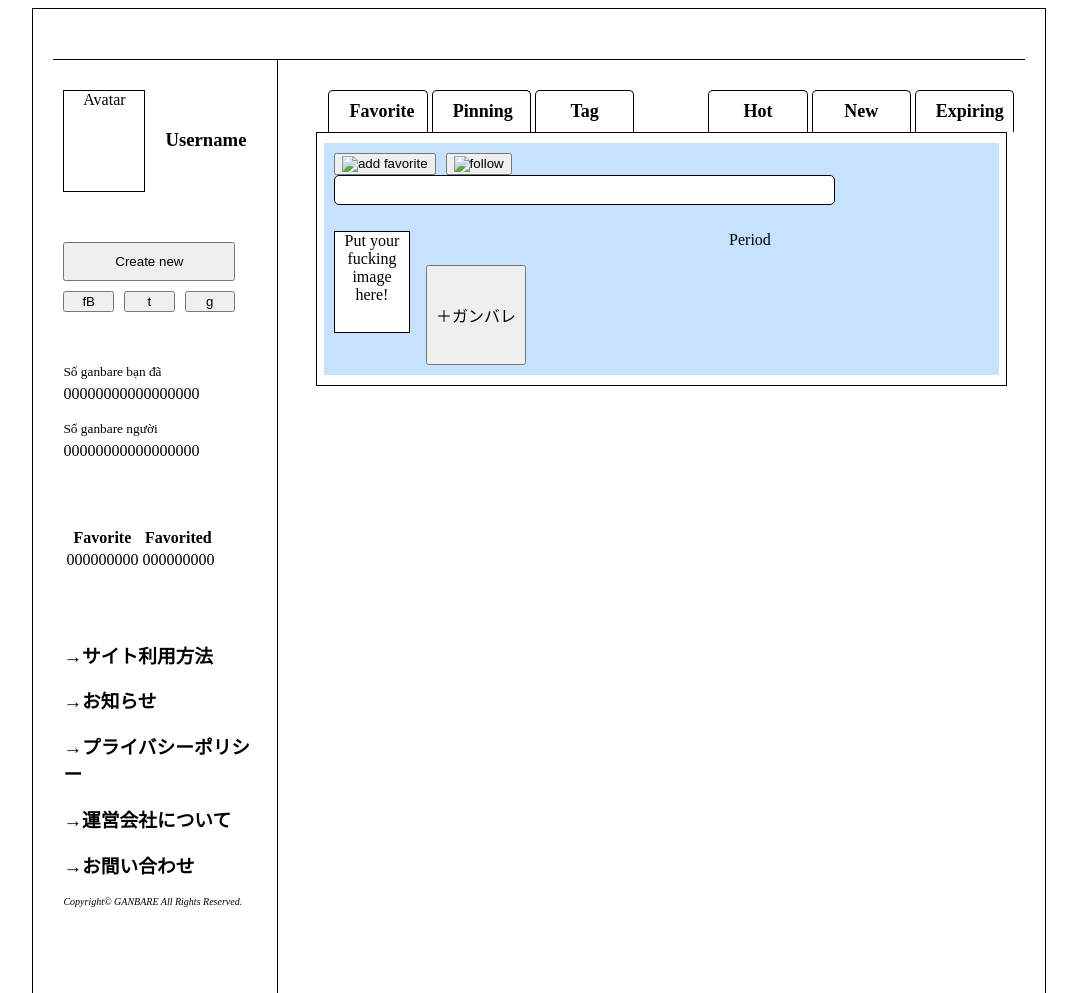
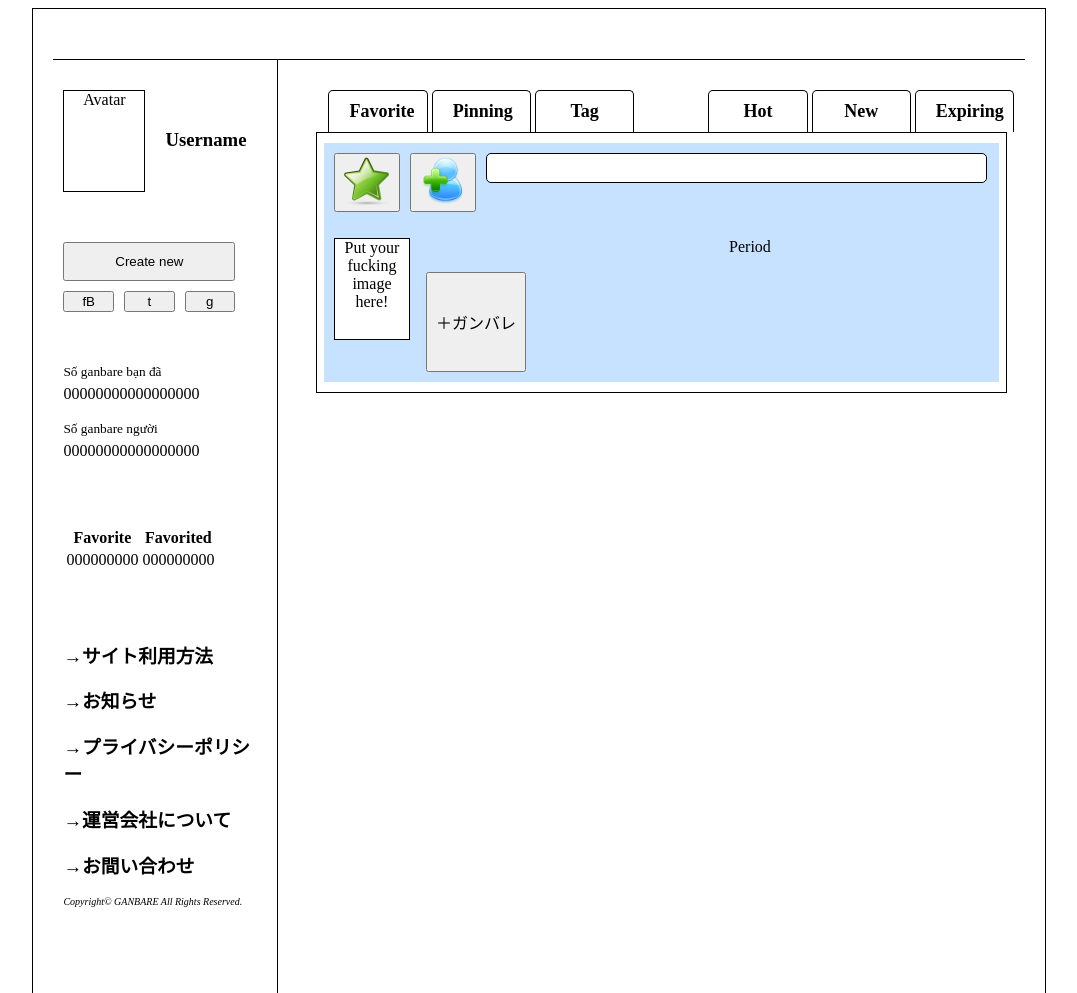
Before and after one commit to hoangnv552/ganbare, a website: page app/index.html in a window 1280 px wide. Shown: the top 993 px of the page, without its empty margins (101-1178 px from the left). Drawn offline with nearby package versions, Linux system fonts and the light colour scheme; some packages are replaced by stand-ins of ours.

Commit message:
push img

```diff
--- a/app/partials/feed-for-visitors.html
+++ b/app/partials/feed-for-visitors.html
@@ -71,8 +71,8 @@
 				<div class="content-container"><!--This would be the repeated thing-->
 					<!--LIKE BTN, FOLLOW BTN, SUM GanBare-->
 					<div class="upper-content">
-						<button><img src="../resources/img/user/star.png" alt="add favorite" width="50" heigh="50"></button>
-						<button><img src="../resources/img/user/follow.png" alt="follow" width="50" heigh="50"></button>
+						<button><img src="img/user/star.png" alt="add favorite" width="50" heigh="50"></button>
+						<button><img src="img/user/follow.png" alt="follow" width="50" heigh="50"></button>
 						<h2>{{post.ganbare_number}}</h2>
 					</div>
 					<!--THUMBNAIL, POST CONTENT, GANBARE BUTTON-->
```
Also changed, not shown: app/img/logo/coffee.jpg (added), app/img/user/follow.png (added), app/img/user/star.png (added).
